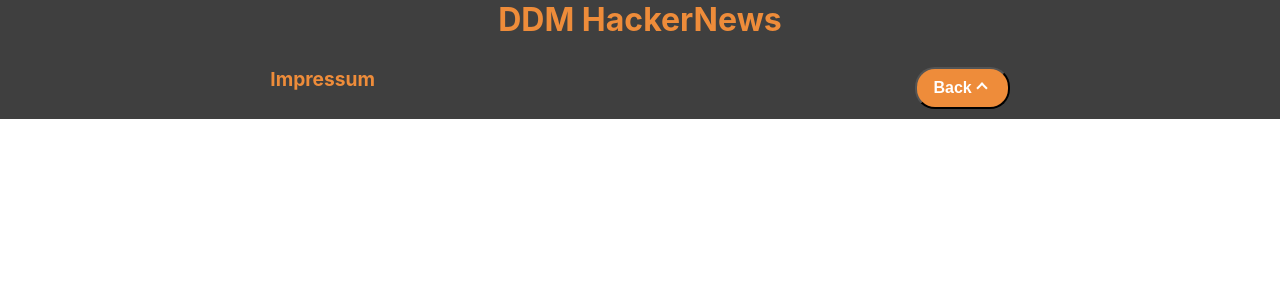
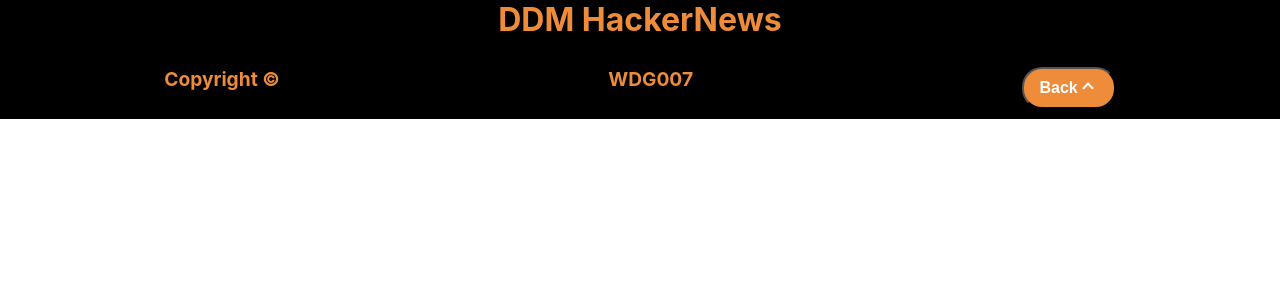
Before and after one commit to mixu-94/hackernews, a React (Create React App) app: page / in a window 1280 px wide. Shown: the top 300 px of the page. Built offline with nearby package versions, Linux system fonts and the light colour scheme.

Commit message:
Fummelei am Footer

```diff
--- a/src/components/Footer/Footer.css
+++ b/src/components/Footer/Footer.css
@@ -1,5 +1,5 @@
 .footer{
-    background-color: rgba(0, 0, 0, 0.754);
+    background-color: rgb(0, 0, 0);
     display: flex;
     justify-content: center;
     color: #EE8C3A;
@@ -8,7 +8,7 @@
 }
 
 .impressum{
-    background-color: rgba(0, 0, 0, 0.754);
+    background-color: rgb(0, 0, 0);
     display: flex;
     justify-content: space-around;
     color: #EE8C3A;
--- a/src/components/Footer/Footer.js
+++ b/src/components/Footer/Footer.js
@@ -1,6 +1,7 @@
 import React from 'react'
 import './Footer.css'
 import {useEffect} from 'react';
+
 
 
 const Footer = () => {
@@ -18,10 +19,17 @@
        </div>
 
        <div className='impressum'>
-        Impressum
+
+        Copyright ©
+
+        <div>WDG007</div>
+
         <button onClick={() =>{window.scrollTo({top: 0, left: 0, behavior: 'smooth'})}} className='arrow-button'>
-              Back<span class='arrow'></span>
+              Back<span className='arrow'></span>
         </button>
+
+
+
        </div>
 
 
```
